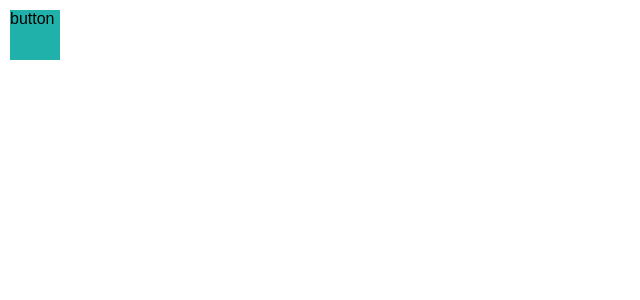
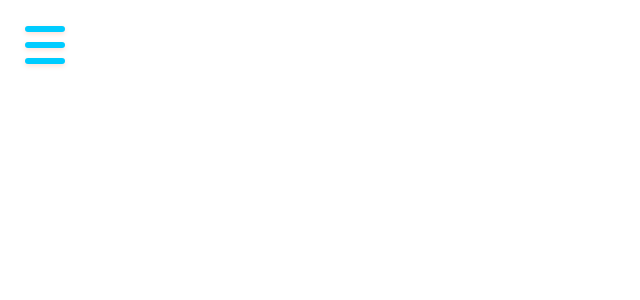
Before and after one commit to Artoy99/reworked_hmi, a React (Create React App) app: page /gcs in a window 1280 px wide. Shown: the top 300 px of the page, without its empty margins (0-640 px from the left). Built offline with nearby package versions, Linux system fonts and the light colour scheme; the HTML template or start-up script is replaced by a standard one.

Commit message:
new button to activate sidebar

```diff
--- a/src/pages/gcs/Gcs.css
+++ b/src/pages/gcs/Gcs.css
@@ -9,6 +9,8 @@
 
 .gcs-open-sidebar{
     display: flex;
+    justify-content: center;
+    align-items: center;
 
     height: 50px;
     width: 50px;
--- a/src/pages/gcs/Gcs.jsx
+++ b/src/pages/gcs/Gcs.jsx
@@ -1,5 +1,6 @@
 import React from 'react';
 import Sidebar from './sidebar/Sidebar';
+import OpenBtn from './open-btn/OpenBtn';
 
 import './Gcs.css';
 
@@ -14,8 +15,8 @@ function Gcs() {
     <>
         <div className="gcs-container">
             <Sidebar isActive = {isActive} />
-            <div className="gcs-open-sidebar" onClick={toggleSidebar}>
-              button
+            <div onClick={toggleSidebar}>
+              <OpenBtn open={isActive} />
             </div>
             <div className="">
 
--- /dev/null
+++ b/src/pages/gcs/open-btn/OpenBtn.css
@@ -0,0 +1,57 @@
+.openbtn-container{
+    --icon_color: rgb(0, 204, 255);
+    --icon_height: 6px;
+    --icon_width: 40px;
+
+    position: absolute;
+    top: 20px;
+    left: 20px;
+    display: flex;
+    justify-content: center;
+    align-items: center;
+    height: 50px;
+    width: 50px;
+    cursor: pointer;
+    transition: all .5s ease-in-out;
+    /* border: 3px solid rgb(81, 255, 0);
+
+    background-color: lightseagreen; */
+}
+
+.openbtn-burger{
+    width: var(--icon_width);
+    height: var(--icon_height);
+    background: var(--icon_color);
+    border-radius: 5px;
+    box-shadow: 0 2px 5px rgba(255,101,47,.2);
+    transition: all .5s ease-in-out;
+  }
+  .openbtn-burger::before,
+  .openbtn-burger::after {
+    content: '';
+    position: absolute;
+    width: var(--icon_width);
+    height: var(--icon_height);
+    background: var(--icon_color);
+    border-radius: 5px;
+    box-shadow: 0 2px 5px rgba(255,101,47,.2);
+    transition: all .5s ease-in-out;
+  }
+  .openbtn-burger::before {
+    transform: translateY(-16px);
+  }
+  .openbtn-burger::after {
+    transform: translateY(16px);
+  }
+  /* ANIMATION */
+  .openbtn-container.open .openbtn-burger {
+    transform: translateX(-50px);
+    background: transparent;
+    box-shadow: none;
+  }
+  .openbtn-container.open .openbtn-burger::before {
+    transform: rotate(45deg) translate(35px, -35px);
+  }
+  .openbtn-container.open .openbtn-burger::after {
+    transform: rotate(-45deg) translate(35px, 35px);
+  }
--- /dev/null
+++ b/src/pages/gcs/open-btn/OpenBtn.jsx
@@ -0,0 +1,18 @@
+import React from 'react';
+
+import './OpenBtn.css';
+
+function OpenBtn({open}) {
+  return (
+    <>
+      <div className={open ? "openbtn-container open" : "openbtn-container"}>
+        <div className="openbtn-burger"/>
+      </div>
+       {/* <div className="openbtn-container">
+        <div className={open ? "openbtn-burger open" : "openbtn-burger"}/>
+      </div> */}
+    </>
+  );
+}
+
+export default OpenBtn;
--- a/src/pages/gcs/sidebar/Sidebar.jsx
+++ b/src/pages/gcs/sidebar/Sidebar.jsx
@@ -3,14 +3,11 @@ import React from 'react';
 import './Sidebar.css';
 
 function Sidebar({isActive}) {
-
-
   return (
     <>
-    {console.log(isActive)}
       <div className={isActive ? "sidebar-container active" : "sidebar-container"}>
-        <div className="sidebar-button">
-          button
+        <div className="sidebar-item">
+          item
         </div>
       </div>
     </>
```
